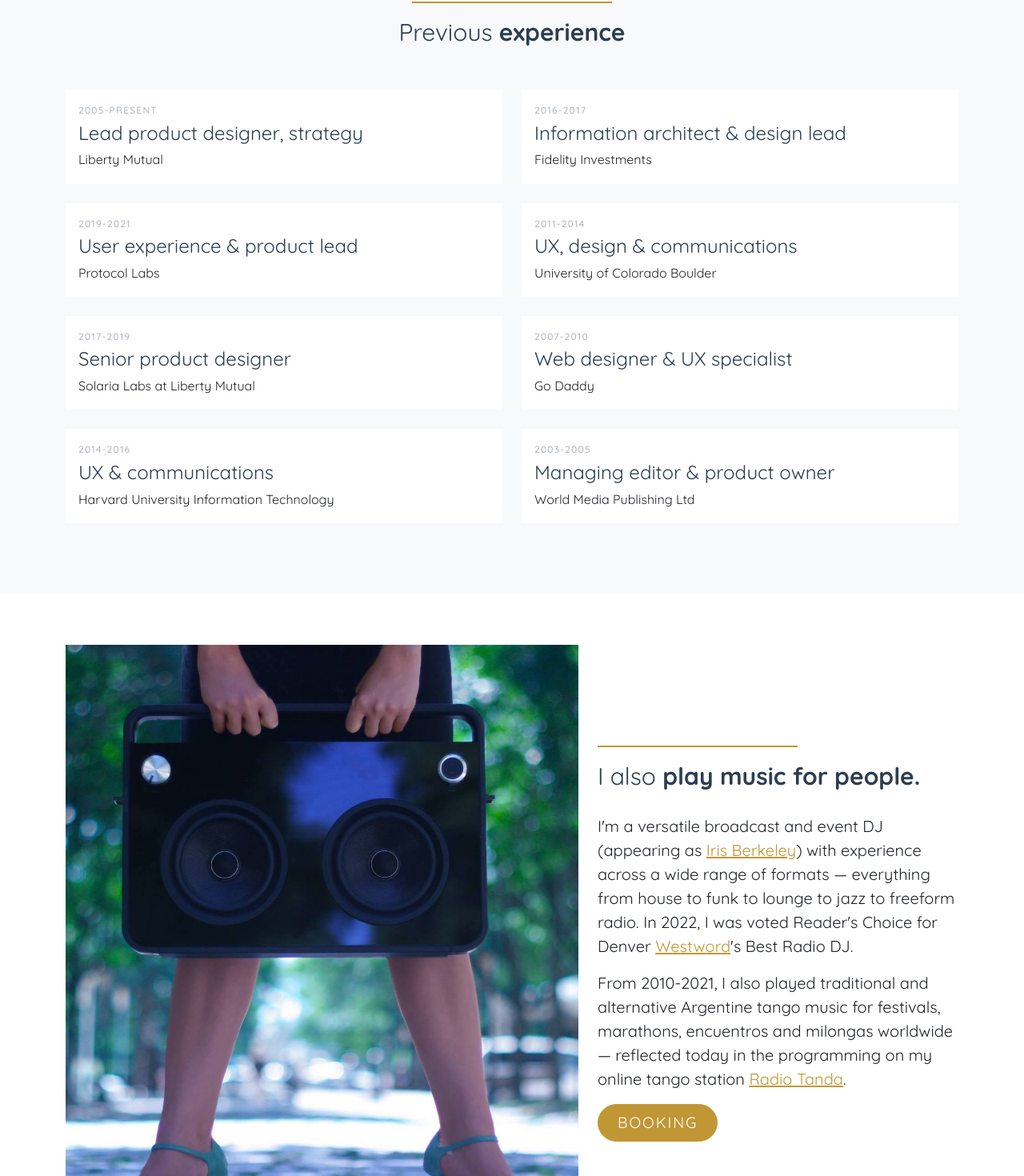
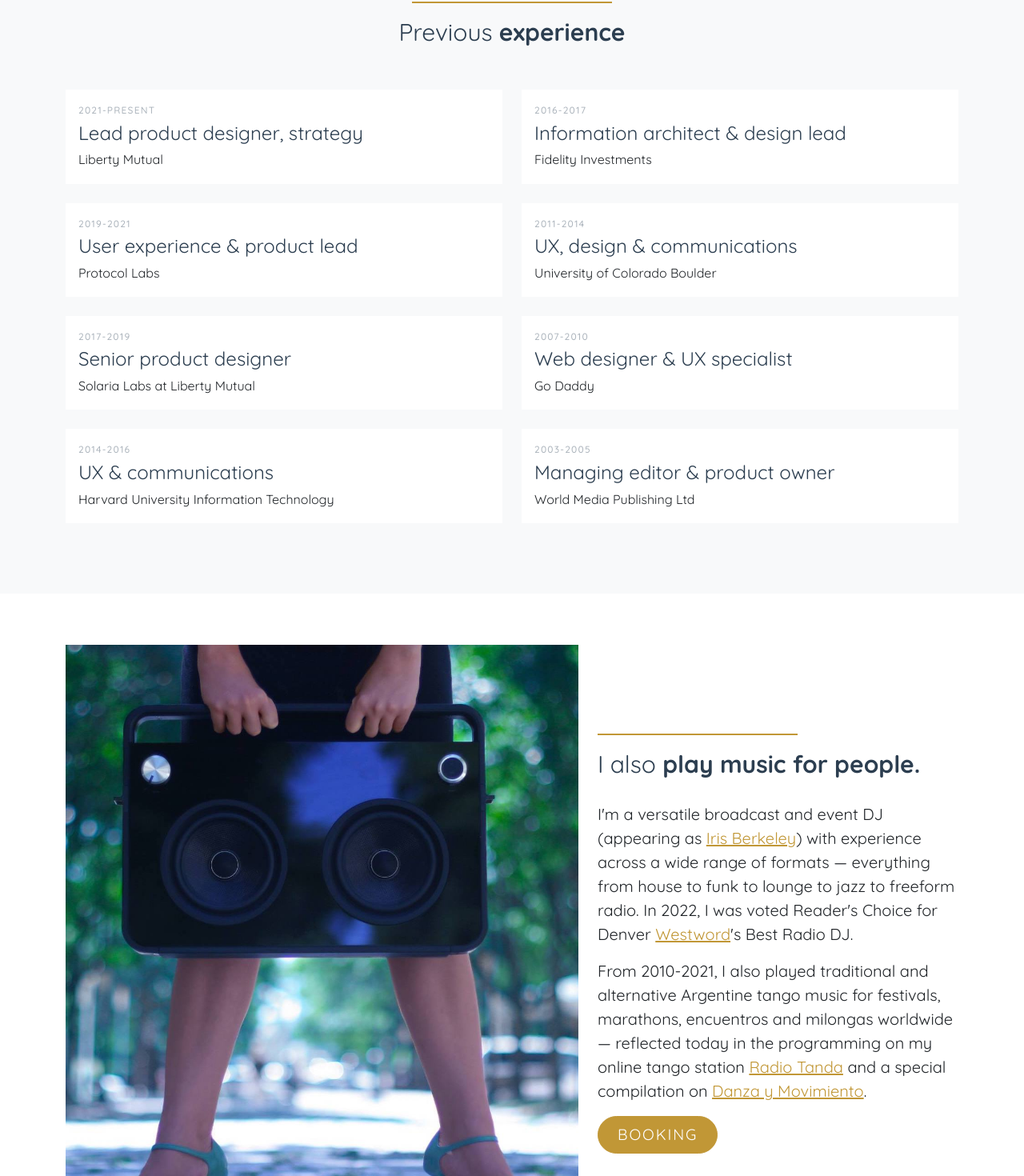
Before and after one commit to jessicaschilling/jessica-schilling, a React (Create React App) app: page / in a window 1280 px wide. Shown: the part 4337-5807 px from the top of the page at 80% size. Built offline with nearby package versions, Linux system fonts and the light colour scheme.

Commit message:
content/typo-danza-link

```diff
--- a/src/App.js
+++ b/src/App.js
@@ -449,7 +449,7 @@ class App extends Component {
           </div>
           <div className="col-md-6">
           <div className="experience-item mb-4">
-              <span className="date"><span className="icon-calendar"></span> 2005-present</span>
+              <span className="date"><span className="icon-calendar"></span> 2021-present</span>
               <h4>Lead product designer, strategy</h4>
               <p>Liberty Mutual</p>
             </div>
@@ -514,7 +514,7 @@ class App extends Component {
               <h2>I also <strong>play music for people.</strong></h2>
             </div>
             <p className="lead">I'm a versatile broadcast and event DJ (appearing as <a href="http://www.irisberkeley.com" target="_blank" rel="noopener noreferrer">Iris Berkeley</a>) with experience across a wide range of formats &mdash; everything from house to funk to lounge to jazz to freeform radio. In 2022, I was voted Reader's Choice for Denver <a href="https://www.westword.com/best-of/2022" target="_blank" rel="noopener noreferrer">Westword</a>'s Best Radio DJ.</p>
-            <p className="lead">From 2010-2021, I also played traditional and alternative Argentine tango music for festivals, marathons, encuentros and milongas worldwide &mdash; reflected today in the programming on my online tango station <a href="http://www.radiotanda.com" target="_blank" rel="noopener noreferrer">Radio Tanda</a>.</p>
+            <p className="lead">From 2010-2021, I also played traditional and alternative Argentine tango music for festivals, marathons, encuentros and milongas worldwide &mdash; reflected today in the programming on my online tango station <a href="http://www.radiotanda.com" target="_blank" rel="noopener noreferrer">Radio Tanda</a> and a special compilation on <a href="https://www.danzaymovimiento.com/index.php/en/component/yendifmusicshare/album/14554?idU=1" target="_blank" rel="noopener noreferrer">Danza y Movimiento</a>.</p>
             <p>
               <a href="mailto:mail@jessicaschilling.com?subject=DJ booking enquiry" className="btn btn-primary px-4 py-2 smoothscroll">Booking</a>
             </p>
```
